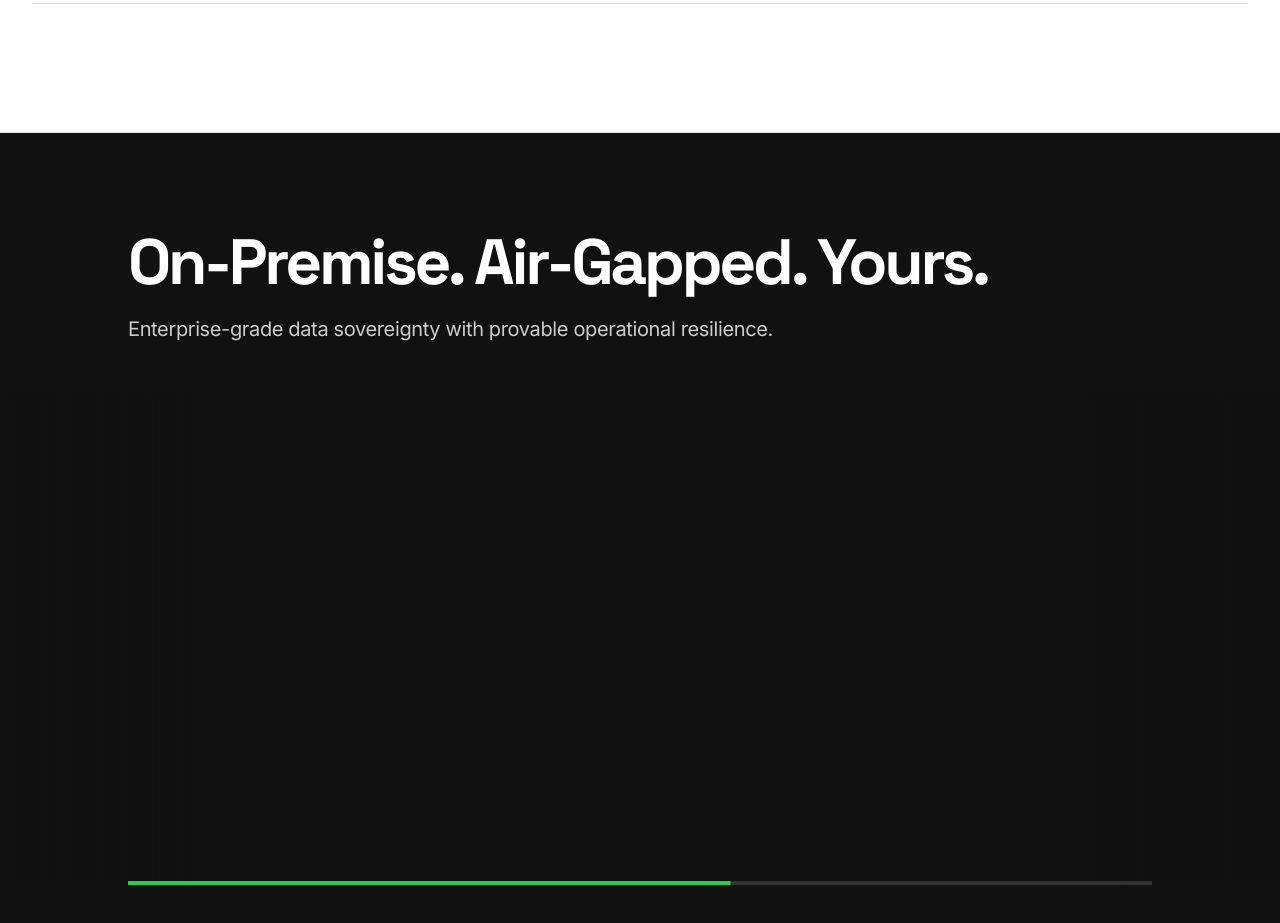
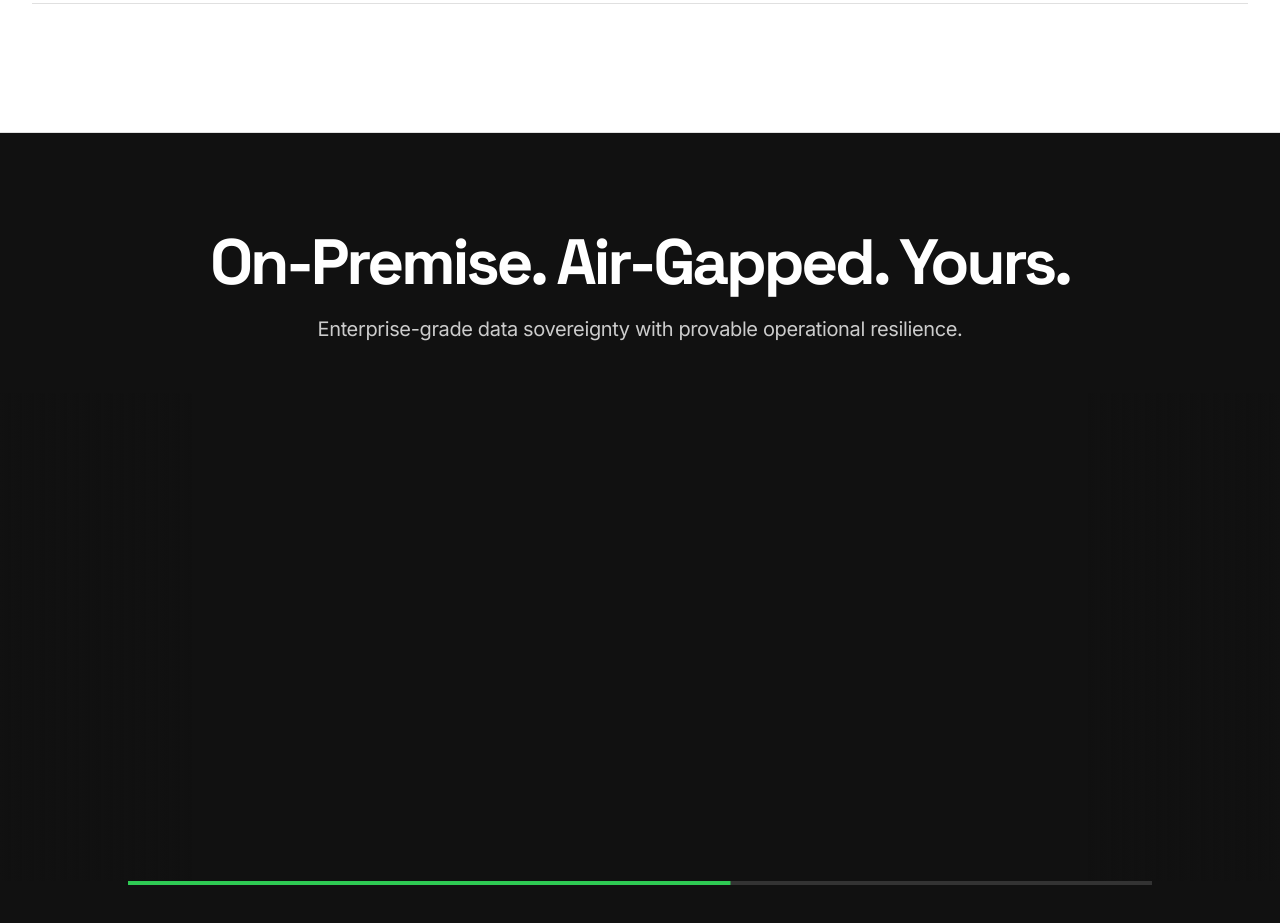
Before and after one commit to soso4ok/oricore-lan, a Next.js app: page / in a window 1280 px wide. Shown: the part 4900-5823 px from the top of the page. Built offline with nearby package versions, Linux system fonts and the light colour scheme; a web font is replaced by a local one.

Commit message:
Center Sovereignty Scroll header and center legacy stack label/input in Debt Calculator

```diff
--- a/app/components/DebtCalculator.tsx
+++ b/app/components/DebtCalculator.tsx
@@ -69,7 +69,7 @@ export default function DebtCalculator() {
                     <div>
                       <label
                         htmlFor="debt-stack"
-                        className="block text-lg font-bold text-white mb-3"
+                        className="block text-lg font-bold text-white mb-3 text-center"
                       >
                         Describe your legacy stack
                       </label>
@@ -77,7 +77,7 @@ export default function DebtCalculator() {
                         id="debt-stack"
                         type="text"
                         placeholder="e.g. 2M lines of COBOL, Java 6 monolith, AS400 system..."
-                        className="w-full bg-[#111111] border border-[#333333] text-white p-5 text-lg focus:outline-none focus:border-[#2FCA54] transition-colors placeholder:text-[#555555]"
+                        className="w-full bg-[#111111] border border-[#333333] text-white p-5 text-lg focus:outline-none focus:border-[#2FCA54] transition-colors placeholder:text-[#555555] text-center"
                         value={stack}
                         onChange={(e) => setStack(e.target.value)}
                       />
--- a/app/components/SovereigntyScroll.tsx
+++ b/app/components/SovereigntyScroll.tsx
@@ -45,7 +45,7 @@ export default function SovereigntyScroll() {
     >
       <div className="sticky top-0 h-screen flex flex-col overflow-hidden">
         {/* ── Fixed Header Zone ── */}
-        <div className="shrink-0 px-8 md:px-32 pt-16 md:pt-24 pb-8 md:pb-12">
+        <div className="shrink-0 px-8 md:px-32 pt-16 md:pt-24 pb-8 md:pb-12 flex flex-col items-center text-center">
           <h2 className="text-[clamp(2.5rem,5vw,4.5rem)] font-bold leading-[1] mb-4 tracking-tighter">
             On-Premise. Air-Gapped. Yours.
           </h2>
```
